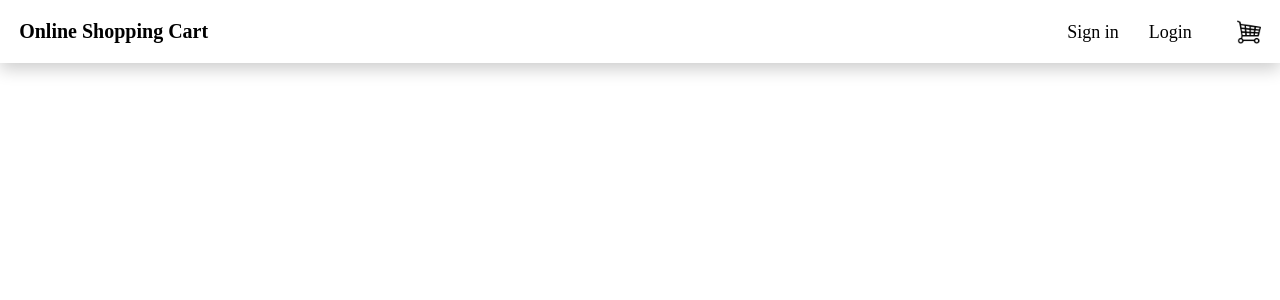
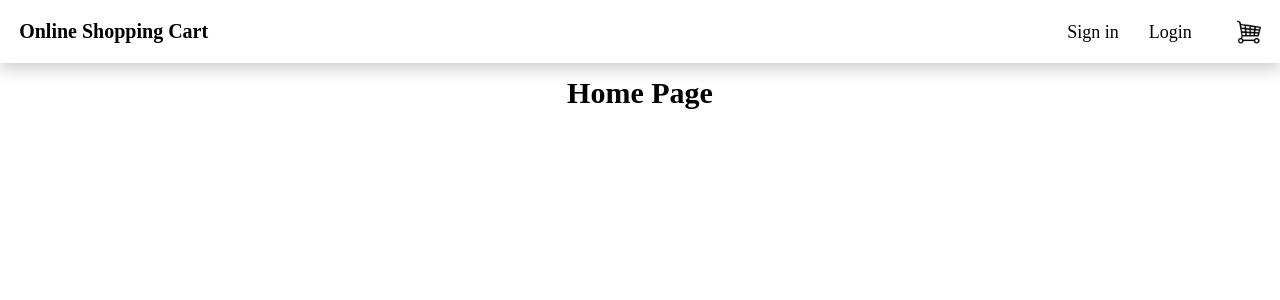
Before and after one commit to KeshaCodeolima/Shopping-Cart, a React (Create React App) app in the folder ractcart/: page / in a window 1280 px wide. Shown: the top 300 px of the page. Built offline with nearby package versions, Linux system fonts and the light colour scheme.

Commit message:
create the home page first tag and and import to app.js page

```diff
--- a/ractcart/src/App.js
+++ b/ractcart/src/App.js
@@ -1,9 +1,14 @@
 import Navbar from "./Components/Navbar";
+import HomePage from "./Components/Pages/HomePage";
 
 
 function App() {
   return (
-    <Navbar/>
+    <div>
+      <Navbar/>
+      <HomePage/>
+    </div>
+
   );
 }
 
--- /dev/null
+++ b/ractcart/src/Components/Pages/HomePage.css
@@ -0,0 +1,6 @@
+h1{
+    font-size: 30px;
+    font-weight: 600;
+    text-align: center;
+    margin-top: 6%;
+}
--- /dev/null
+++ b/ractcart/src/Components/Pages/HomePage.jsx
@@ -0,0 +1,14 @@
+import React from 'react';
+import './HomePage.css';
+
+function HomePage() {
+    return (
+        <div>
+            <div>
+                <h1>Home Page</h1>
+            </div>
+        </div>
+    )
+}
+
+export default HomePage
```
